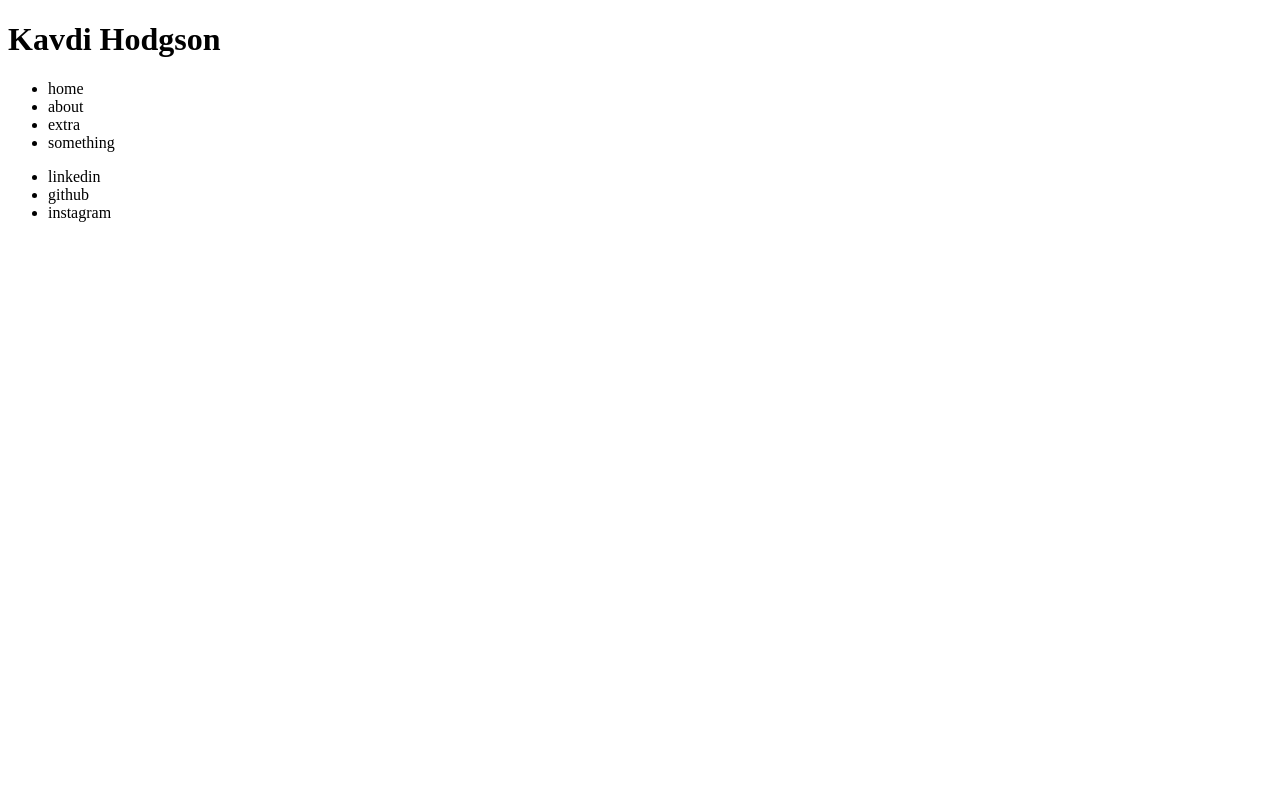
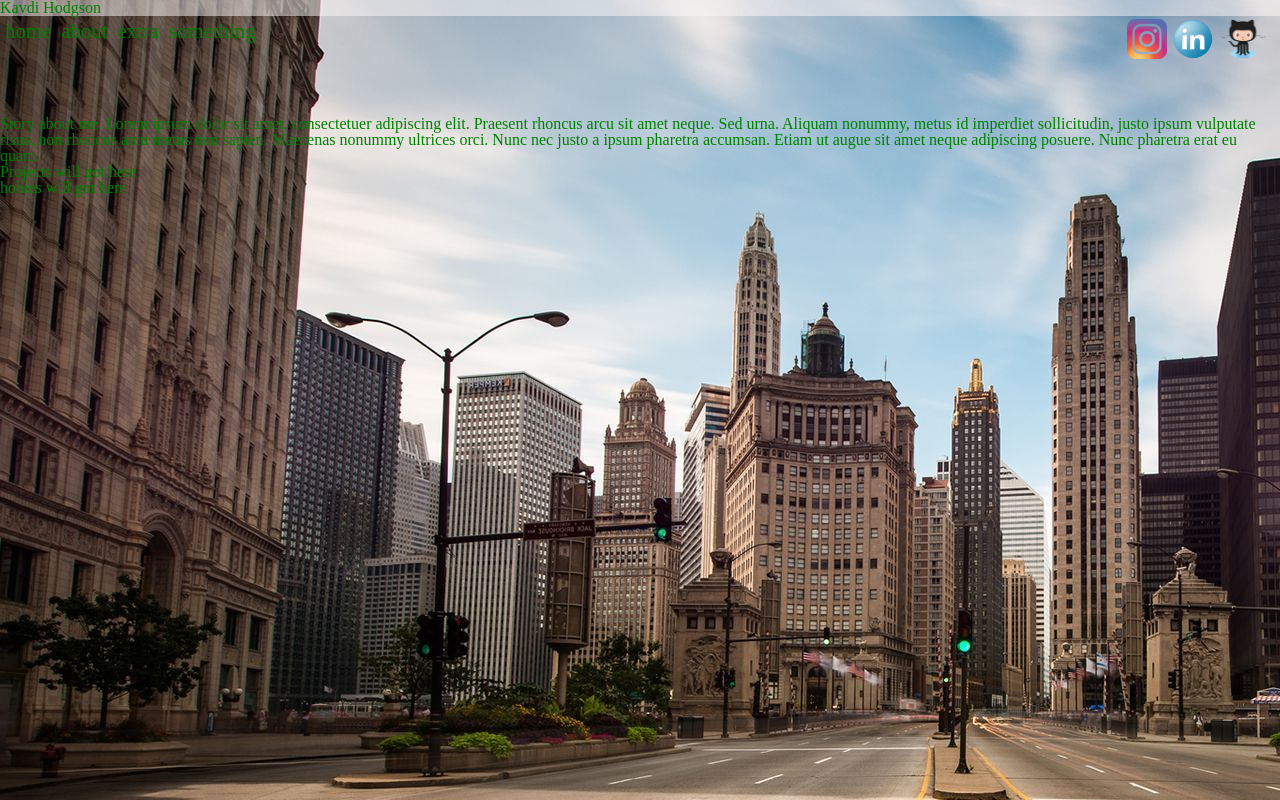
Before and after one commit to kavdi/portfolio, a plain HTML site: page index.html in a window 1280 px wide. Drawn offline with Linux system fonts and the light colour scheme; files whose address does not match are found by name.

Commit message:
started portfolio, have the sizing down. Need to show menu on click.

```diff
--- a/css/base.css
+++ b/css/base.css
@@ -0,0 +1,60 @@
+body {
+  background-image: url(/Users/kavdi/Codefellows/CF-301d24/portfolio/img/cityStreets.jpg);
+  background-repeat: no-repeat;
+  background-color: gray;
+  color: green;
+}
+
+.header {
+  background-color: rgba(255, 250, 250, 0.5);
+}
+
+.menu {
+  height: 5vh;
+}
+
+#nav {
+  display: none;
+  list-style: none;
+  clear: both;
+
+}
+#links {
+  display: block;
+  margin-right: 10px;
+  width: 30vw;
+  float: right;
+}
+
+.icon {
+  display: inline;
+  float:right;
+  margin: 3px;
+}
+
+.social {
+  height: 5vh;
+}
+
+.main {
+  margin-top: 100px;
+}
+
+@media all and (min-width: 750px) {
+#nav {
+    display: block;
+    list-style-type: none;
+    width: 30vw;
+    float: left;
+    font-size: 1.3em;
+  }
+
+  .navigation {
+    float: left;
+    margin: 5px;
+  }
+
+  .menu {
+    display: none;
+  }
+}
--- /dev/null
+++ b/css/reset.css
@@ -0,0 +1,48 @@
+/* http://meyerweb.com/eric/tools/css/reset/
+   v2.0 | 20110126
+   License: none (public domain)
+*/
+
+html, body, div, span, applet, object, iframe,
+h1, h2, h3, h4, h5, h6, p, blockquote, pre,
+a, abbr, acronym, address, big, cite, code,
+del, dfn, em, img, ins, kbd, q, s, samp,
+small, strike, strong, sub, sup, tt, var,
+b, u, i, center,
+dl, dt, dd, ol, ul, li,
+fieldset, form, label, legend,
+table, caption, tbody, tfoot, thead, tr, th, td,
+article, aside, canvas, details, embed,
+figure, figcaption, footer, header, hgroup,
+menu, nav, output, ruby, section, summary,
+time, mark, audio, video {
+	margin: 0;
+	padding: 0;
+	border: 0;
+	font-size: 100%;
+	font: inherit;
+	vertical-align: baseline;
+}
+/* HTML5 display-role reset for older browsers */
+article, aside, details, figcaption, figure,
+footer, header, hgroup, menu, nav, section {
+	display: block;
+}
+body {
+	line-height: 1;
+}
+ol, ul {
+	list-style: none;
+}
+blockquote, q {
+	quotes: none;
+}
+blockquote:before, blockquote:after,
+q:before, q:after {
+	content: '';
+	content: none;
+}
+table {
+	border-collapse: collapse;
+	border-spacing: 0;
+}
--- a/index.html
+++ b/index.html
@@ -6,25 +6,37 @@
     <title>kavdi's portfolio</title>
     <link rel="stylesheet" href="css/base.css" />
     <link rel="stylesheet" href="css/layout.css" />
+    <link rel="stylesheet" href="css/reset.css" />
   </head>
   <body>
+    <div class="header">
       <header>
         <h1>Kavdi Hodgson</h1>
         <nav>
-        <span></span>
+          <span><img src="img/menu_icon.png" alt="menu" class="menu"></span>
           <ul id="nav">
-          <li>home</li>
-          <li>about</li>
-          <li>extra</li>
-          <li>something</li>
+            <li class="navigation">home</li>
+            <li class="navigation">about</li>
+            <li class="navigation">extra</li>
+            <li class="navigation">something</li>
           </ul>
           <ul id="links">
-          <li>linkedin</li>
-          <li>github</li>
-          <li>instagram</li>
+            <li class="icon"><a href="https://www.github.com/kavdi"><img src="img/gitHub.png" alt="gitHub" class="social"></a></li>
+            <li class="icon"><a href="https://www.linkedin.com"><img src="img/linkedin.png" alt="linkedin" class="social"></a></li>
+            <li class="icon"><a href="https://www.instagram.com"><img src="img/instagram.png" alt="instagram" class="social"></a></li>
           </ul>
         </nav>
       </header>
+    </div>
+    <div class="main">
+      <p>Story about me. Lorem ipsum dolor sit amet, consectetuer adipiscing elit. Praesent rhoncus arcu sit amet neque. Sed urna. Aliquam nonummy, metus id imperdiet sollicitudin, justo ipsum vulputate risus, non rhoncus arcu metus non sapien. Maecenas nonummy ultrices orci. Nunc nec justo a ipsum pharetra accumsan. Etiam ut augue sit amet neque adipiscing posuere. Nunc pharetra erat eu quam.</p>
+    </div>
+    <div id="projects">
+      Projects will got here
+    </div>
+    <div id="hobies">
+      hobies will got here
+    </div>
 
   </body>
 </html>
```
Also changed, not shown: app.js (+10 -0 lines), img/cityStreets.jpg (added), img/gitHub.png (added), img/instagram.png (added), img/kettlebell.png (added), img/linkedin.png (added), img/menu_icon.png (added). Lines whose indentation alone changed are shown as unchanged.
